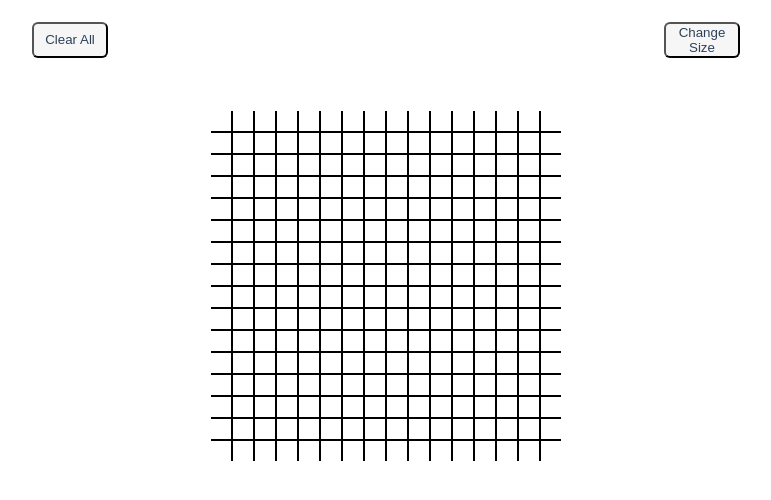
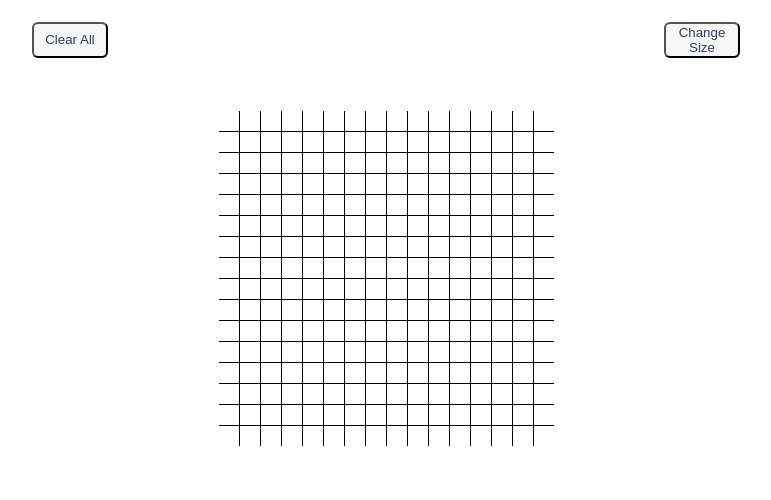
Before and after one commit to talkative-egg/Etch-A-Sketch, a plain HTML site: page index.html in a window 1280 px wide. Shown: the part 110-610 px from the top of the page, without its empty margins (254-1025 px from the left). Drawn offline with Linux system fonts and the light colour scheme.

Commit message:
Changed container grip gap to 1px to allow better visual for higher grid numbers

```diff
--- a/styles.css
+++ b/styles.css
@@ -38,11 +38,11 @@ button:hover{
     padding-right: auto;
     margin-top: 3em;
     background-color: black;
-    width: 350px;
-    height: 350px;
+    width: 335px;
+    height: 335px;
     grid-template-columns: repeat(16, 20px);
     grid-template-rows: repeat(16, 20px);
-    grid-gap: 2px;
+    grid-gap: 1px;
 }
 
 .square{
```
